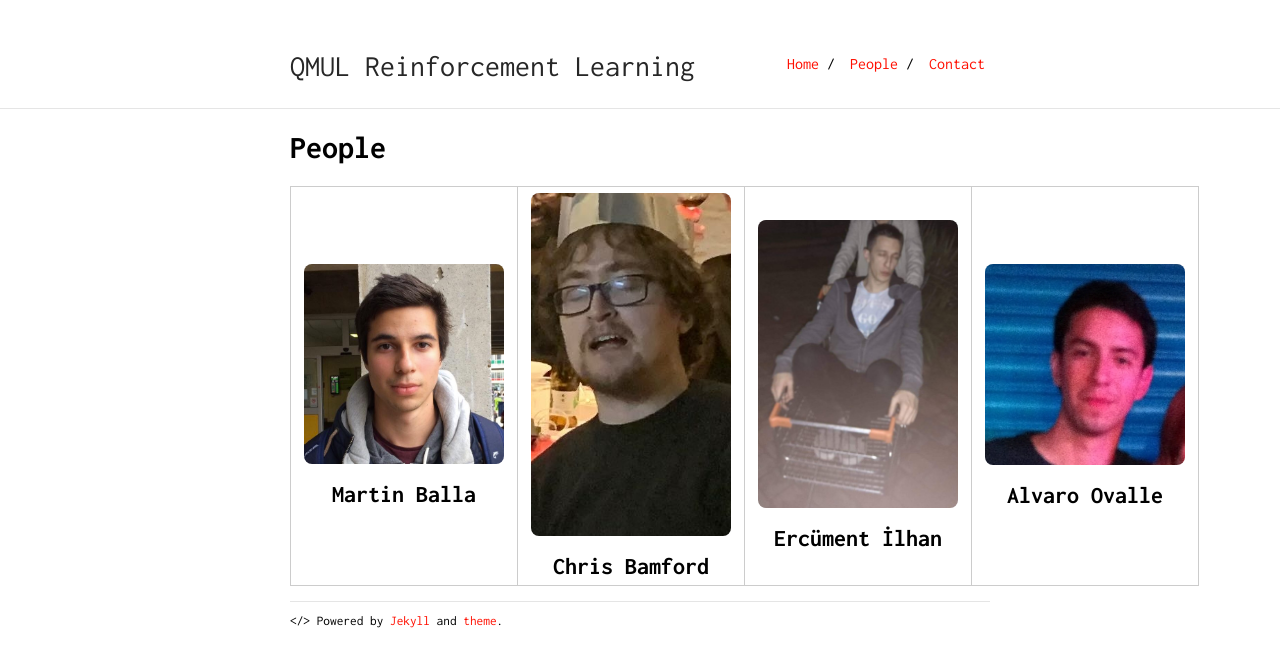
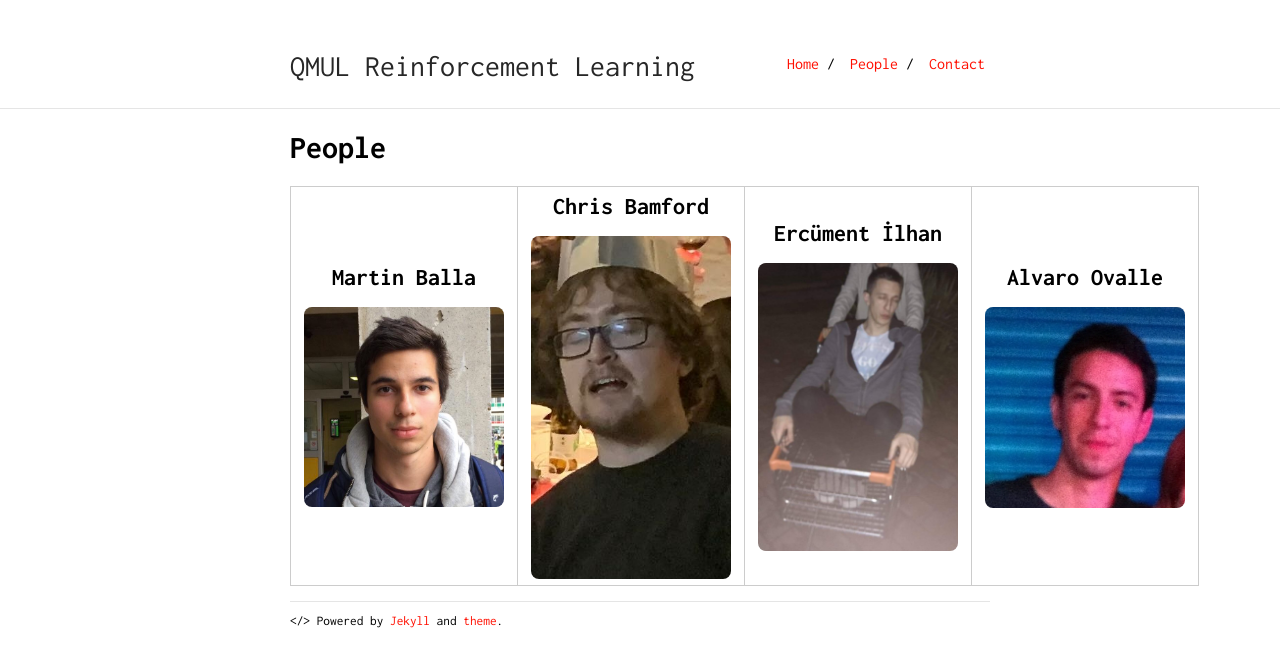
Before and after one commit to qmul-rl/qmul-rl.github.io, a Jekyll site: the page built from people.md, in a window 1280 px wide. Shown: the top 667 px of the page. Built offline with Jekyll 4.4.1, drawn with Linux system fonts in a browser that asks for light colours; our own code applies the rules of GitHub Pages for plain Markdown files.

Commit message:
name headers top

```diff
--- a/people.md
+++ b/people.md
@@ -5,27 +5,28 @@
 <tr>
 
 <td align="center" valign="center">
+<h2 align="center"> Martin Balla </h2>
+<br />
 <img style="border-radius: 8px;width: 200px;display: block; margin: 0 auto;" src="/martin.png" alt="archive footage" />
-<br />
-<h2 align="center"> Martin Balla </h2>
+
 </td>
 
 <td align="center" valign="center">
+<h2 align="center"> Chris Bamford </h2>
+<br />
 <img style="border-radius: 8px;width: 200px;display: block; margin: 0 auto;" src="/bamford.jpg" alt="archive footage" />
-<br />
-<h2 align="center"> Chris Bamford </h2>
 </td>
 
 <td align="center" valign="center">
+<h2 align="center"> Ercüment İlhan </h2>
+<br />
 <img style="border-radius: 8px;width: 200px;display: block; margin: 0 auto;" src="/ercument.jpg" alt="archive footage" />
-<br />
-<h2 align="center"> Ercüment İlhan </h2>
 </td>
 
 <td align="center" valign="center">
+<h2 align="center"> Alvaro Ovalle </h2>
+<br />
 <img style="border-radius: 8px;width: 200px;display: block; margin: 0 auto;" src="/alvaro.jpg" alt="archive footage" />
-<br />
-<h2 align="center"> Alvaro Ovalle </h2>
 </td>
 
 </tr>
```
